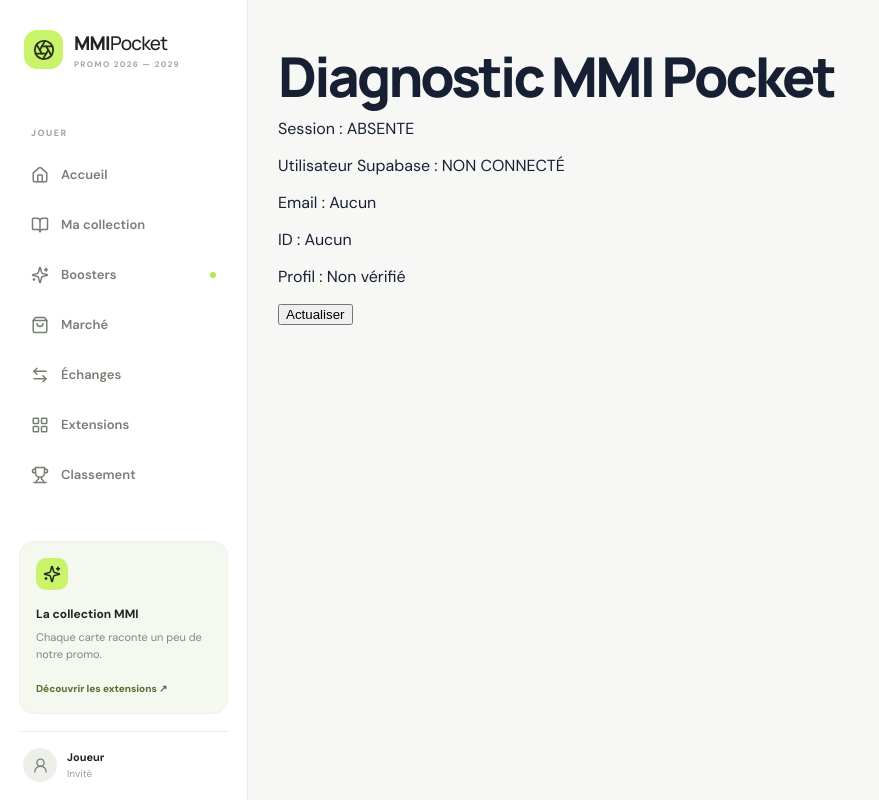
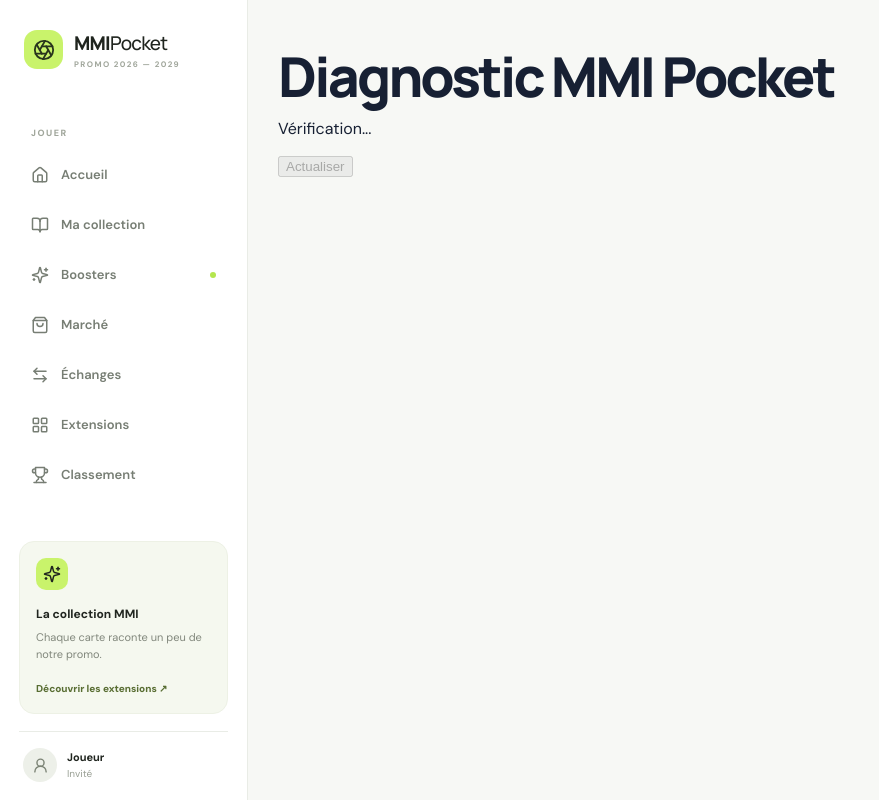
Before and after one commit to EliXleVrai/MMI-Pocket, a Next.js app: page /diagnostic in a window 1280 px wide. Shown: the whole page, without its empty margins (0-879 px from the left). Built offline with nearby package versions, Linux system fonts and the light colour scheme; no server answers.

Commit message:
Update page.tsx

```diff
--- a/app/diagnostic/page.tsx
+++ b/app/diagnostic/page.tsx
@@ -51,7 +51,7 @@ export default function DiagnosticPage() {
       profileError,
     });
 
-    setLoading(false);
+    setg(false);
   }, []);
 
   useEffect(() => {
@@ -62,7 +62,7 @@ export default function DiagnosticPage() {
     <main style={{ padding: 30, color: '#172033' }}>
       <h1>Diagnostic MMI Pocket</h1>
 
-      {loading ? <p>Vérification...</p> : (
+      {loading || !result ? <p>Vérification...</p> : (
         <>
           <p>Session : {result.session ? 'DÉTECTÉE' : 'ABSENTE'}</p>
           <p>Utilisateur Supabase : {result.user ? 'CONNECTÉ' : 'NON CONNECTÉ'}</p>
```
